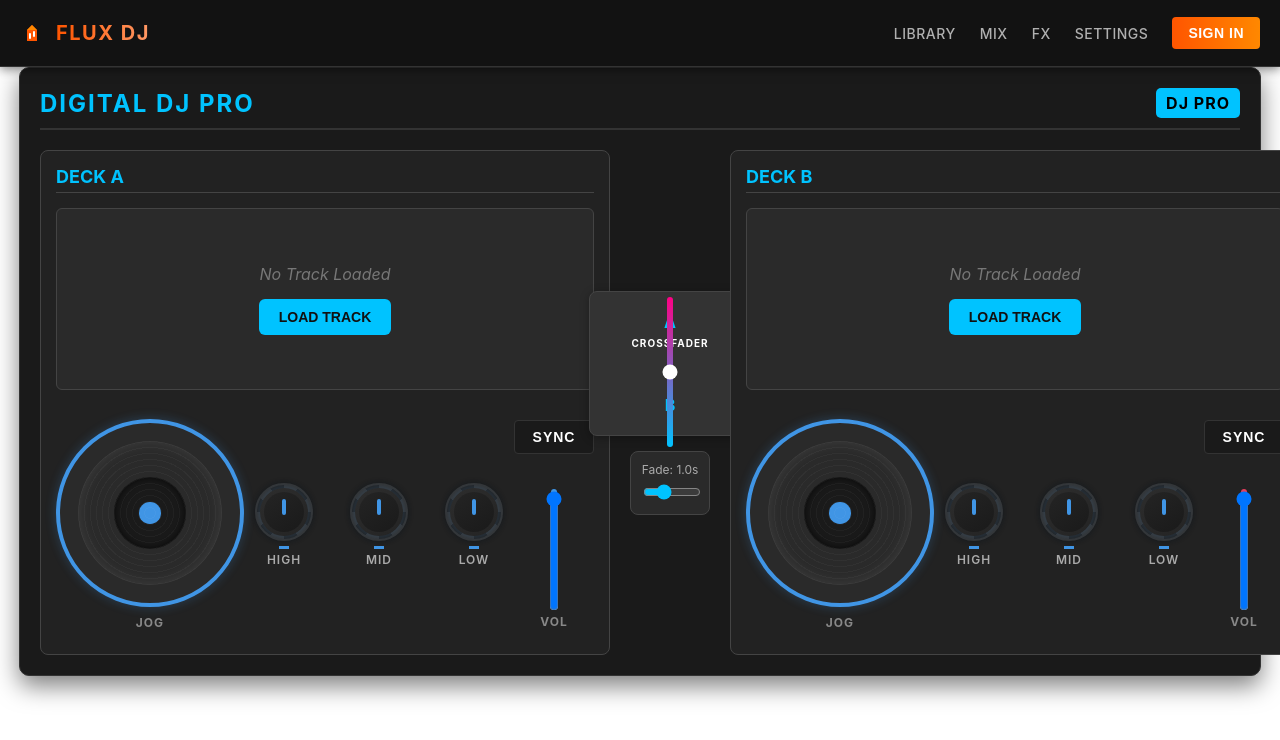
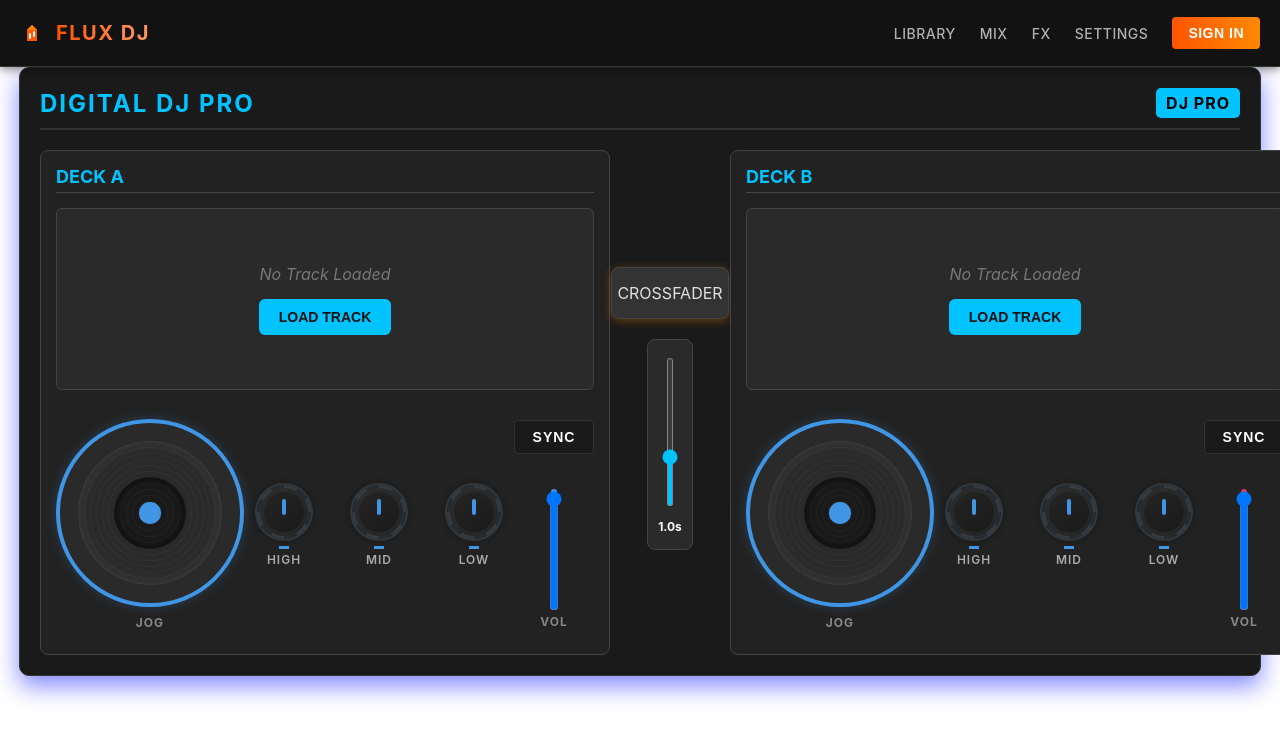
Before and after one commit to mUsman2003/Flux, a React (Create React App) app in the folder frontend/myapp/: page / in a window 1280 px wide. Shown: the top 740 px of the page. Built offline with nearby package versions, Linux system fonts and the light colour scheme.

Commit message:
Updated CrossFader and removed Mixer

```diff
--- a/frontend/myapp/src/components/DJController.js
+++ b/frontend/myapp/src/components/DJController.js
@@ -103,8 +103,9 @@ const DJController = () => {
         {/* MIXER SECTION */}
         <div style={styles.mixer}>
           <div style={styles.crossfaderContainer}>
-          <span style={styles.deckLabel}>A</span>
-          <div style={styles.crossfaderLabel}>CROSSFADER</div>
+            CROSSFADER
+            {/* <span style={styles.deckLabel}>A</span> */}
+            {/* <div style={styles.crossfaderLabel}>CROSSFADER</div>
           <input
             type="range"
             min="0"
@@ -112,12 +113,12 @@ const DJController = () => {
             value={crossfaderValue}
             onChange={handleCrossfaderChange}
             style={styles.crossfader}
-          />
-          <span style={styles.deckLabel}>B</span>
+          /> */}
+            {/* <span style={styles.deckLabel}>B</span> */}
           </div>
 
+          <div style={styles.fadeControlContainer}>
             <div style={styles.fadeControl}>
-          <label style={styles.fadeLabel}>Fade: {fadeDuration.toFixed(1)}s</label>
               <input
                 type="range"
                 min="0.1"
@@ -126,7 +127,10 @@ const DJController = () => {
                 value={fadeDuration}
                 onChange={(e) => setFadeDuration(parseFloat(e.target.value))}
                 style={styles.fadeSlider}
+                orient="vertical"
               />
+              <div style={styles.fadeValue}>{fadeDuration.toFixed(1)}s</div>
+            </div>
           </div>
         </div>
 
@@ -173,7 +177,7 @@ const styles = {
     width: "100%",
     maxWidth: "1200px",
     margin: "auto",
-    boxShadow: "0 10px 25px rgba(0, 0, 0, 0.5)",
+    boxShadow: "0 10px 25px rgba(0, 17, 255, 0.5)",
     border: "1px solid #333",
   },
   header: {
@@ -244,7 +248,9 @@ const styles = {
     flexDirection: "column",
     justifyContent: "center",
     alignItems: "center",
+    gap: "20px", // Add gap between crossfader and fade control
   },
+
   crossfader: {
     width: "150px",
     margin: "15px 0",
@@ -269,7 +275,7 @@ const styles = {
     padding: "15px 5px",
     borderRadius: "8px",
     border: "1px solid #444",
-    boxShadow: "0 2px 10px rgba(0, 0, 0, 0.3)",
+    boxShadow: "0 2px 10px rgba(168, 93, 12, 0.54)",
   },
   crossfaderLabel: {
     color: "#fff",
@@ -303,23 +309,38 @@ const styles = {
     width: '100%',
     accentColor: '#00c3ff',
   },
+  fadeControlContainer: {
+    display: "flex",
+    flexDirection: "column",
+    alignItems: "center",
+    height: "200px", // Make it longer
+    justifyContent: "space-between",
+  },
   fadeControl: {
     backgroundColor: '#2a2a2a',
-    padding: '10px',
+    padding: '15px 10px',
     borderRadius: '8px',
-    marginTop: '15px',
     border: '1px solid #444',
+    display: "flex",
+    flexDirection: "column",
+    alignItems: "center",
+    height: "100%",
+    justifyContent: "space-between",
   },
-  fadeLabel: {
-    color: '#aaa',
+
+  fadeSlider: {
+    width: "6px",
+    height: "150px", // Make it longer
+    WebkitAppearance: "slider-vertical",
+    accentColor: '#00c3ff',
+    cursor: "pointer",
+  },
+
+  fadeValue: {
+    color: '#fff',
     fontSize: '12px',
-    display: 'block',
-    marginBottom: '5px',
-    textAlign: 'center',
-  },
-  fadeSlider: {
-    width: '100%',
-    accentColor: '#00c3ff',
+    fontWeight: 'bold',
+    marginTop: '10px',
   },
 };
 
```
Lines whose indentation alone changed are shown as unchanged.
